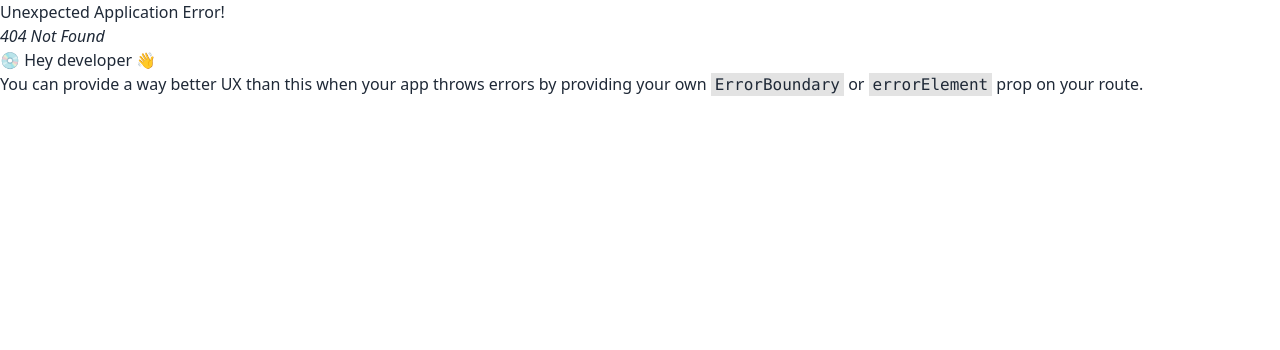
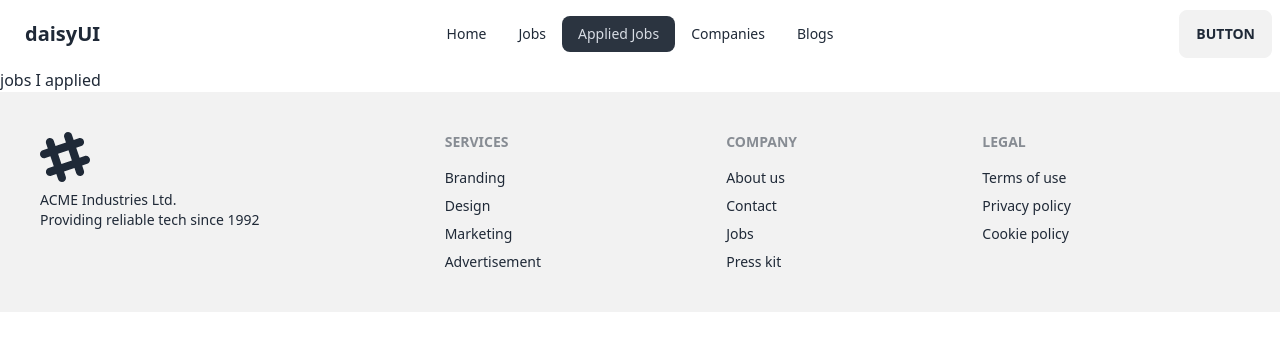
Before and after one commit to Afsana-Tasnim-Juha/Professionallink-Hub, a React (Vite) app: page /applied in a window 1280 px wide. Before the commit this address had no page. Shown: the top 350 px of the page. Built offline with nearby package versions, Linux system fonts and the light colour scheme.

Commit message:
Set Nested Route and Navbar

```diff
--- /dev/null
+++ b/src/Components/Appliedjobs/Appliedjobs.jsx
@@ -0,0 +1,12 @@
+
+
+const Appliedjobs = () => {
+    return (
+        <div>
+            <h2>jobs I applied </h2>
+
+        </div>
+    );
+};
+
+export default Appliedjobs;
--- /dev/null
+++ b/src/Components/ErrorPage/ErrorPage.jsx
@@ -0,0 +1,15 @@
+import { Link } from "react-router-dom";
+
+
+const ErrorPage = () => {
+    return (
+        <div>
+
+            <h2>oppsss!!!</h2>
+            <Link to='/'>Go back to home</Link>
+
+        </div>
+    );
+};
+
+export default ErrorPage;
--- /dev/null
+++ b/src/Components/Header/Header.jsx
@@ -0,0 +1,39 @@
+import { NavLink } from "react-router-dom";
+
+
+const Header = () => {
+    const links = <>
+        <li><NavLink to="/">Home</NavLink></li>
+        <li><NavLink to="/jobs">Jobs</NavLink></li>
+        <li><NavLink to="/applied">Applied Jobs</NavLink></li>
+        <li><NavLink to="/companies">Companies</NavLink></li>
+        <li><NavLink to="/blogs">Blogs</NavLink></li>
+
+
+    </>
+    return (
+        <div className="navbar bg-base-100">
+            <div className="navbar-start">
+                <div className="dropdown">
+                    <label tabIndex={0} className="btn btn-ghost lg:hidden">
+                        <svg xmlns="http://www.w3.org/2000/svg" className="h-5 w-5" fill="none" viewBox="0 0 24 24" stroke="currentColor"><path strokeLinecap="round" strokeLinejoin="round" strokeWidth="2" d="M4 6h16M4 12h8m-8 6h16" /></svg>
+                    </label>
+                    <ul tabIndex={0} className="menu menu-sm dropdown-content mt-3 z-[1] p-2 shadow bg-base-100 rounded-box w-52">
+                        {links}
+                    </ul>
+                </div>
+                <a className="btn btn-ghost normal-case text-xl">daisyUI</a>
+            </div>
+            <div className="navbar-center hidden lg:flex">
+                <ul className="menu menu-horizontal px-1">
+                    {links}
+                </ul>
+            </div>
+            <div className="navbar-end">
+                <a className="btn">Button</a>
+            </div>
+        </div>
+    );
+};
+
+export default Header;
--- a/src/Components/Root/Root.jsx
+++ b/src/Components/Root/Root.jsx
@@ -1,10 +1,12 @@
 import { Outlet } from "react-router-dom";
 import Footer from "../Footer/Footer";
+import Header from "../Header/Header";
 
 
 const Root = () => {
     return (
         <div>
+            <Header></Header>
             <Outlet></Outlet>
             <Footer></Footer>
 
--- a/src/main.jsx
+++ b/src/main.jsx
@@ -8,6 +8,8 @@
 import './index.css'
 import Root from './Components/Root/Root';
 import Home from './Components/Home/Home';
+import Appliedjobs from './Components/Appliedjobs/Appliedjobs';
+import ErrorPage from './Components/ErrorPage/ErrorPage';
 
 
 
@@ -15,10 +17,15 @@
   {
     path: "/",
     element: <Root></Root>,
+    errorElement: <ErrorPage></ErrorPage>,
     children: [
       {
         path: "/",
         element: <Home></Home>,
+      },
+      {
+        path: "/applied",
+        element: <Appliedjobs></Appliedjobs>,
       },
 
     ],
```
